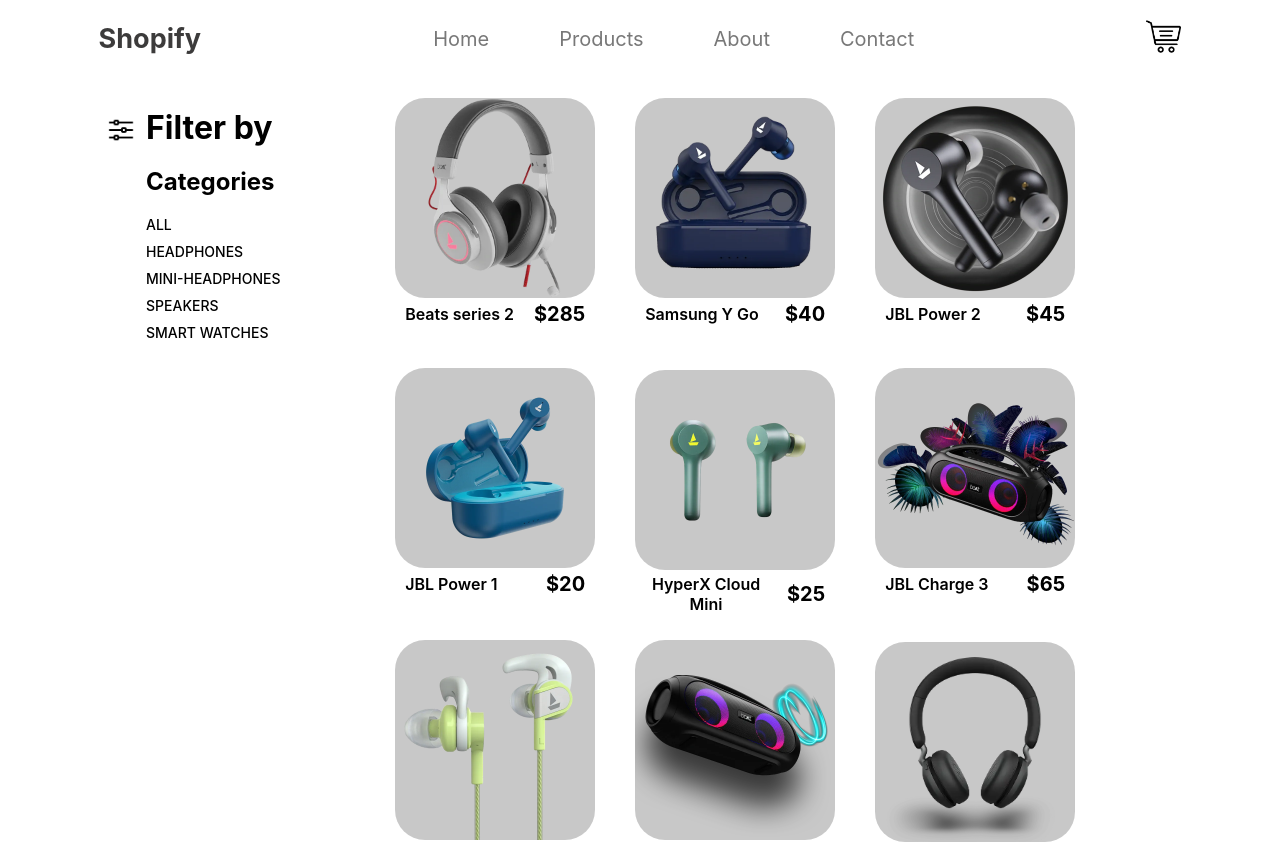
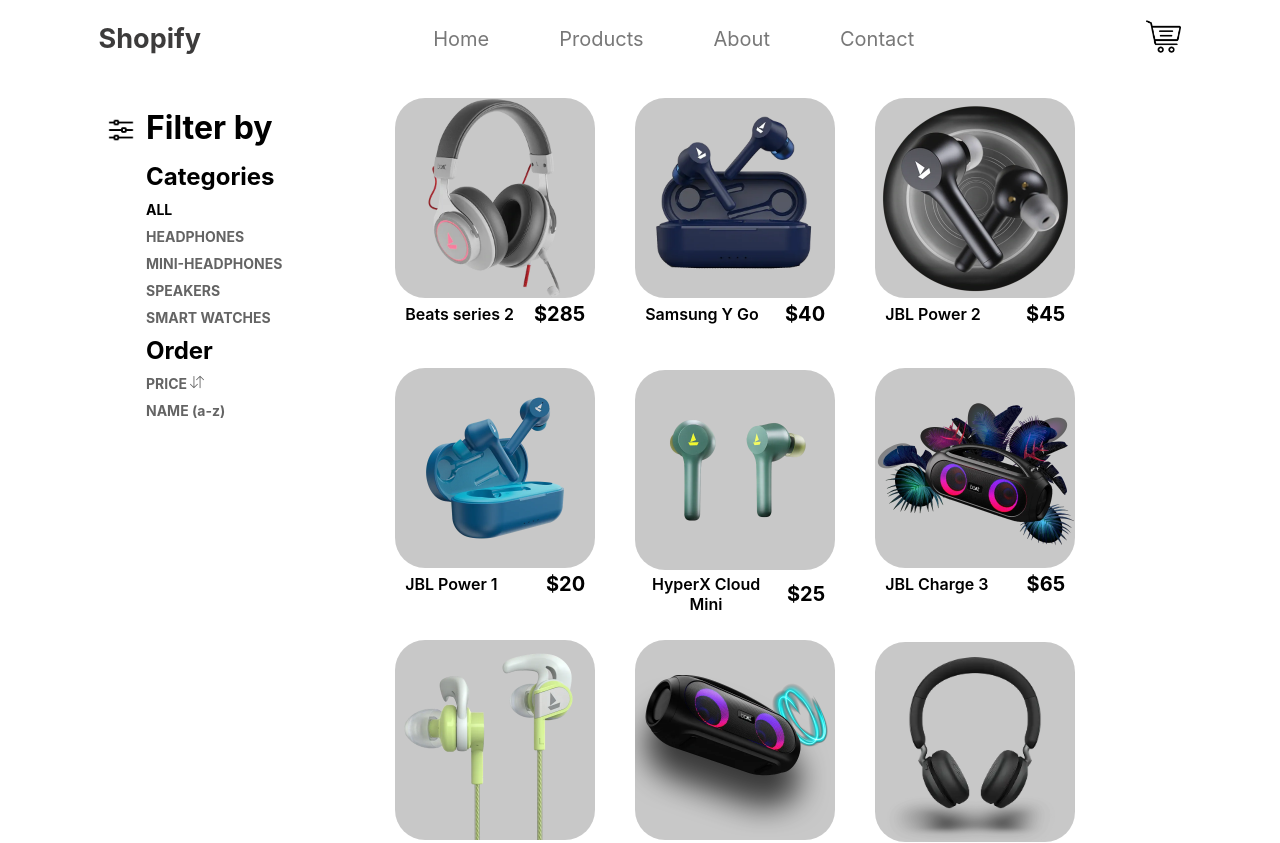
Before and after one commit to Andryshka7/shopify, a React (Create React App) app: page /products in a window 1280 px wide. Shown: the top 843 px of the page. Built offline with nearby package versions, Linux system fonts and the light colour scheme.

Commit message:
added products fiiltering

```diff
--- /dev/null
+++ b/src/hooks/UseFilterProducts.ts
@@ -0,0 +1,27 @@
+import { useAppSelector } from './storehooks'
+import products from 'products'
+
+const UseFilteredProducts = () => {
+	const { filters } = useAppSelector((store) => store)
+	let filtered = [...products]
+
+	if (filters.categories.length) {
+		filtered = filtered.filter((item) => filters.categories.includes(item.category))
+	}
+
+	if (filters.price_ascending) {
+		filtered = filtered.sort((a, b) => a.price - b.price)
+	} else if (filters.price_decending) {
+		filtered = filtered.sort((a, b) => b.price - a.price)
+	}
+
+	if (filters.alphabetical) {
+		filtered = filtered.sort((a, b) => a.name.localeCompare(b.name))
+	} else if (filters.alphabetical_reversed) {
+		filtered = filtered.sort((a, b) => -1 * a.image.localeCompare(b.name))
+	}
+
+	return filtered
+}
+
+export default UseFilteredProducts
--- /dev/null
+++ b/src/pages/products/Filters/Categories.tsx
@@ -0,0 +1,33 @@
+import products from 'products'
+import { applyCategory, clearCategories } from 'redux/filtersSlice'
+import { useAppDispatch, useAppSelector } from 'hooks/storehooks'
+
+const Categories = () => {
+	const dispatch = useAppDispatch()
+	const { filters } = useAppSelector((store) => store)
+	const categories = Array.from(new Set(products.map((item) => item.category)))
+
+	return (
+		<>
+			<h2>Categories</h2>
+			<p
+				className={`category ${!filters.categories.length ? 'selected' : ''}`}
+				onClick={() => dispatch(clearCategories())}
+			>
+				ALL
+			</p>
+
+			{categories.map((category) => (
+				<p
+					className={`category ${filters.categories.includes(category) ? 'selected' : ''}`}
+					onClick={() => dispatch(applyCategory(category))}
+					key={'k' + category}
+				>
+					{category.toUpperCase()}
+				</p>
+			))}
+		</>
+	)
+}
+
+export default Categories
--- a/src/pages/products/Filters/Filters.tsx
+++ b/src/pages/products/Filters/Filters.tsx
@@ -1,14 +1,12 @@
-import products from 'products'
+import Categories from './Categories'
+import Order from './Order'
 
 const Filters = () => {
-	const categories = ['all', ...Array.from(new Set(products.map((item) => item.category)))]
 	return (
 		<div className='filters'>
 			<h1 className='name'>Filter by</h1>
-			<h2>Categories</h2>
-			{categories.map((category) => (
-				<p className='category'>{category.toUpperCase()}</p>
-			))}
+			<Categories />
+			<Order />
 		</div>
 	)
 }
--- /dev/null
+++ b/src/pages/products/Filters/Order.tsx
@@ -0,0 +1,37 @@
+import { useAppDispatch, useAppSelector } from 'hooks/storehooks'
+import { BsArrowDown, BsArrowDownUp, BsArrowUp } from 'react-icons/bs'
+import { applyAlphabeticalFilter, applyPriceFilter } from 'redux/filtersSlice'
+import { IFilters } from 'types/filters'
+
+const PriceIcon = ({ filters }: { filters: IFilters }) => {
+	switch (true) {
+		case filters.price_ascending:
+			return <BsArrowUp />
+		case filters.price_decending:
+			return <BsArrowDown />
+		default:
+			return <BsArrowDownUp />
+	}
+}
+
+const Order = () => {
+	const dispatch = useAppDispatch()
+	const { filters } = useAppSelector((store) => store)
+	const { price_ascending, price_decending, alphabetical_reversed } = filters
+
+	const priceClass = price_ascending || price_decending ? 'selected' : 'category'
+
+	return (
+		<>
+			<h2>Order</h2>
+			<p className={priceClass} onClick={() => dispatch(applyPriceFilter())}>
+				PRICE {<PriceIcon filters={filters} />}
+			</p>
+			<p className='category' onClick={() => dispatch(applyAlphabeticalFilter())}>
+				NAME {alphabetical_reversed ? '(z-a)' : '(a-z)'}
+			</p>
+		</>
+	)
+}
+
+export default Order
--- a/src/pages/products/Products.tsx
+++ b/src/pages/products/Products.tsx
@@ -1,34 +1,30 @@
 import { useState } from 'react'
 import { NavLink } from 'react-router-dom'
-import { IProduct } from 'types/product'
-import products from 'products'
 import filtersIcon from 'assets/filters-icon.png'
 import Filters from './Filters/Filters'
+import useFilteredProducts from '../../hooks/UseFilterProducts'
 import './products.css'
-
-const ProductCard = ({ id, name, category, image, price, rating }: IProduct) => (
-	<NavLink to={String(id)} className='product'>
-		<div>
-			<img src={image} alt={name} />
-			<div className='info'>
-				<p className='product-name'>{name}</p>
-				<p className='product-price'>${price}</p>
-			</div>
-		</div>
-	</NavLink>
-)
 
 const Products = () => {
 	const [open, setOpen] = useState<boolean>(true)
 	const switchOpen = () => setOpen((p) => !p)
+	const products = useFilteredProducts()
 
 	return (
 		<div className='products-container'>
 			<img src={filtersIcon} alt='' onClick={switchOpen} className='filters-icon' />
 			{open && <Filters />}
 			<div className='products'>
-				{products.map((product) => (
-					<ProductCard {...product} key={'pc' + product.id} />
+				{products.map(({ id, name, image, price }) => (
+					<NavLink to={String(id)} className='product' key={'p' + id}>
+						<div>
+							<img src={image} alt={name} />
+							<div className='info'>
+								<p className='product-name'>{name}</p>
+								<p className='product-price'>${price}</p>
+							</div>
+						</div>
+					</NavLink>
 				))}
 			</div>
 		</div>
--- a/src/pages/products/products.css
+++ b/src/pages/products/products.css
@@ -1,6 +1,5 @@
 .products-container {
-	margin: auto;
-	overflow: hidden;
+	margin: 0 auto;
 	display: flex;
 	max-width: 85%;
 }
@@ -11,13 +10,30 @@
 	width: 170px;
 	height: 100px;
 }
+
+.filters h2 {
+	margin: 0;
+}
+
 .filters .name {
-	margin: 0;
+	margin: 0 0 15px;
 }
 
 .filters .category {
 	font-weight: 500;
+	color: rgb(100, 100, 100);
 	font-size: 14px;
+	font-weight: 700;
+	margin: 10px 0;
+	transition: 200ms;
+	cursor: pointer;
+}
+
+.filters .selected {
+	font-weight: 500;
+	color: black;
+	font-size: 14px;
+	font-weight: 700;
 	margin: 10px 0;
 	transition: 200ms;
 	cursor: pointer;
--- /dev/null
+++ b/src/redux/filtersSlice.ts
@@ -0,0 +1,51 @@
+import { createSlice, PayloadAction } from '@reduxjs/toolkit'
+import { IFilters } from './../types/filters'
+
+const initialState: IFilters = {
+	categories: [],
+	price_ascending: false,
+	price_decending: false,
+	alphabetical: false,
+	alphabetical_reversed: false,
+}
+
+const filtersSlice = createSlice({
+	name: 'filters',
+	initialState,
+	reducers: {
+		applyCategory: (state, action: PayloadAction<string>) => {
+			const category = action.payload
+
+			if (state.categories.includes(category)) {
+				state.categories.splice(state.categories.indexOf(category), 1)
+			} else state.categories.push(category)
+		},
+
+		clearCategories: (state) => {
+			state.categories = []
+		},
+
+		applyPriceFilter: (state) => {
+			if (state.price_ascending) {
+				state.price_ascending = false
+				state.price_decending = true
+			} else {
+				state.price_decending = false
+				state.price_ascending = true
+			}
+		},
+		applyAlphabeticalFilter: (state) => {
+			if (state.alphabetical) {
+				state.alphabetical = false
+				state.alphabetical_reversed = true
+			} else {
+				state.alphabetical_reversed = false
+				state.alphabetical = true
+			}
+		},
+	},
+})
+
+export default filtersSlice.reducer
+export const { applyCategory, clearCategories, applyPriceFilter, applyAlphabeticalFilter } =
+	filtersSlice.actions
--- a/src/redux/store.ts
+++ b/src/redux/store.ts
@@ -1,9 +1,11 @@
 import { configureStore } from '@reduxjs/toolkit'
 import cartReducer from './cartSlice'
+import filtersReducer from './filtersSlice'
 
 const store = configureStore({
 	reducer: {
 		cart: cartReducer,
+		filters: filtersReducer
 	},
 })
 
--- /dev/null
+++ b/src/types/filters.ts
@@ -0,0 +1,7 @@
+export interface IFilters {
+	price_ascending: boolean
+	price_decending: boolean
+	alphabetical: boolean
+	alphabetical_reversed: boolean
+	categories: string[]
+}
```
